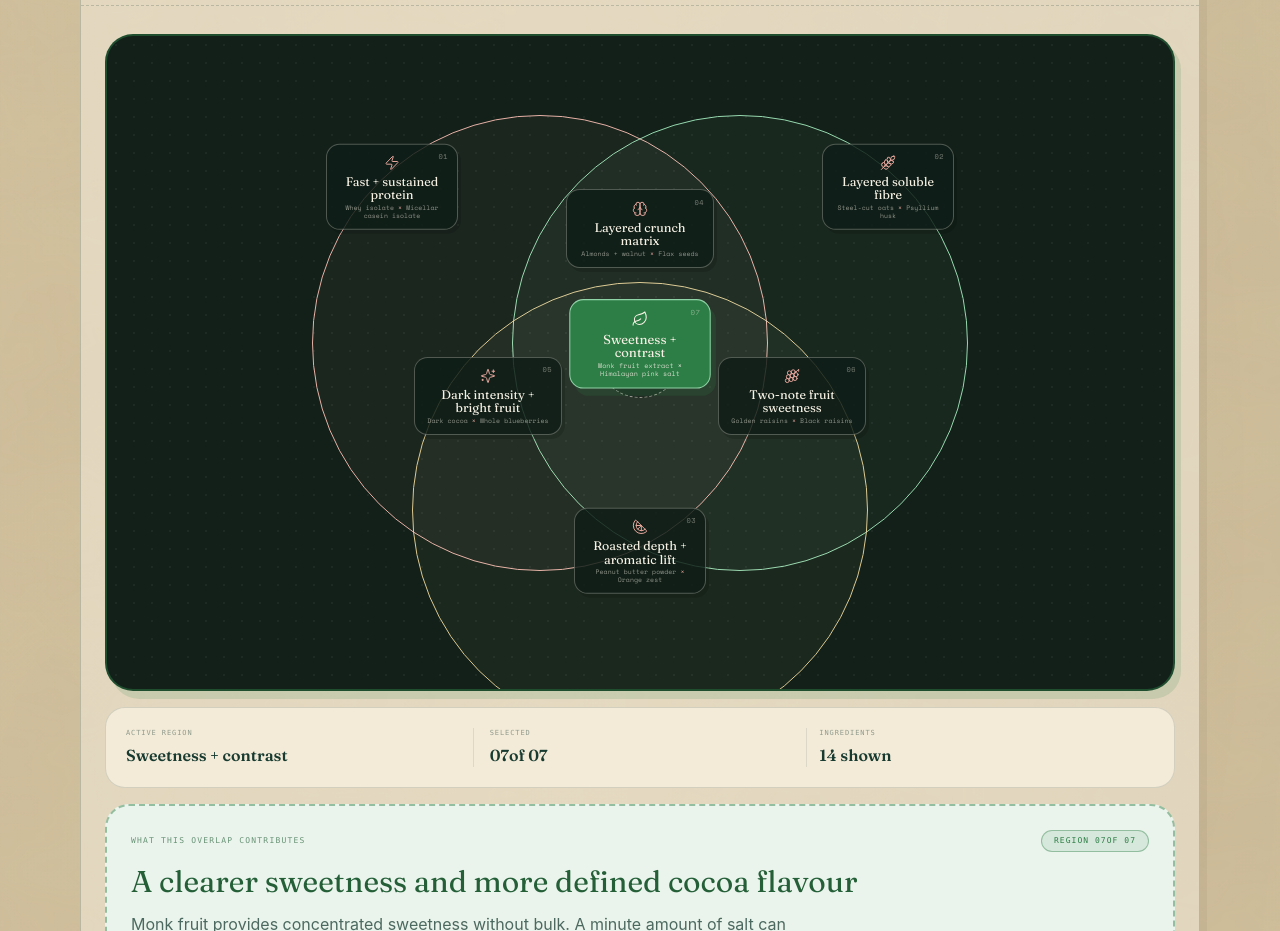
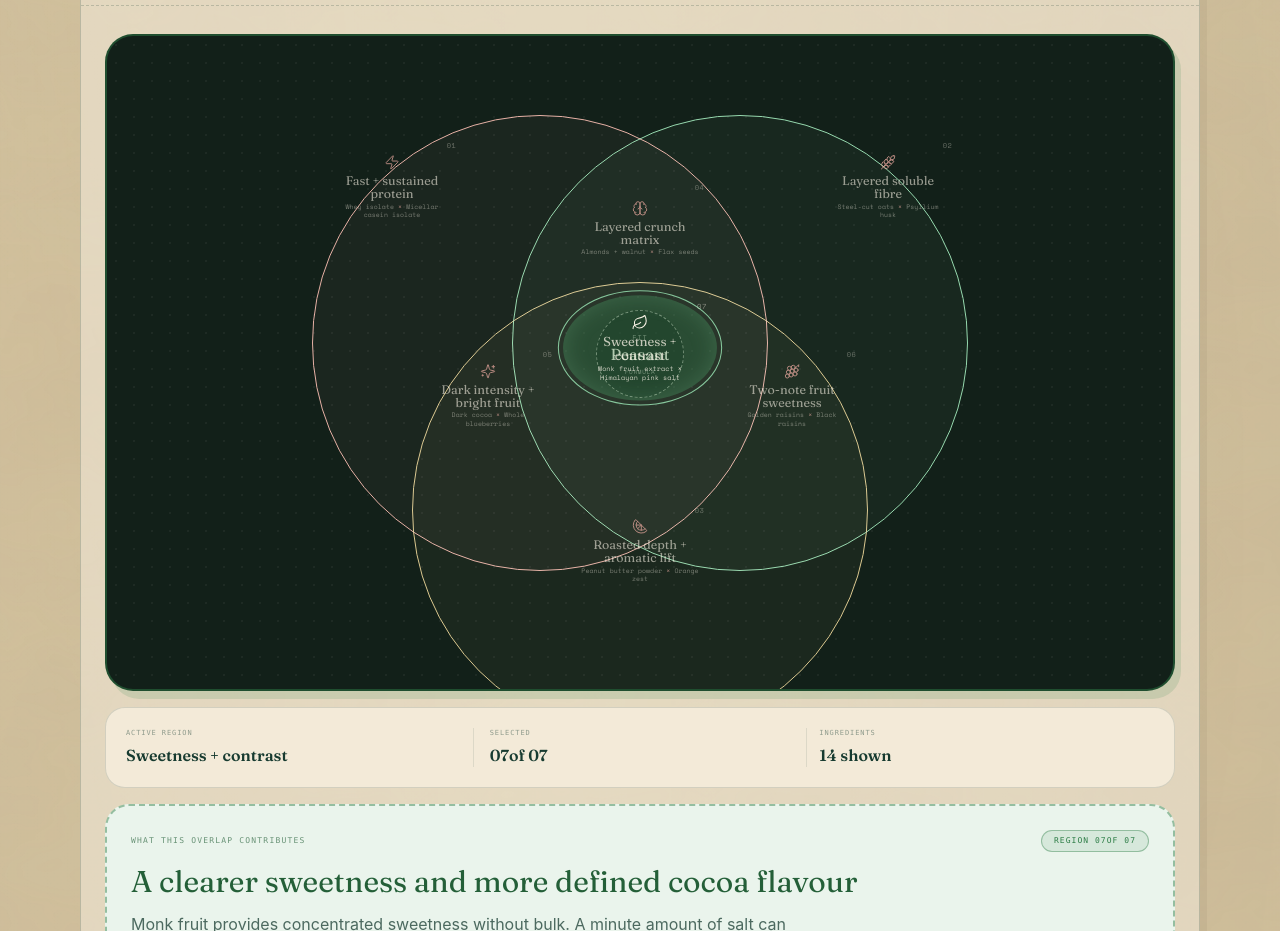
Before and after one commit to harshaoz-a11y/the-food-lab, a React (Vite) app: page / in a window 1280 px wide. Shown: the part 7000-7931 px from the top of the page. Built offline with nearby package versions, Linux system fonts and the light colour scheme.

Commit message:
Turn Venn interaction boxes into hover-filled regions

```diff
--- a/src/globals.css
+++ b/src/globals.css
@@ -3170,3 +3170,110 @@ main > section.reveal.is-revealed {
     transition: none;
   }
 }
+
+/* The seven interactions are regions of the Venn, not separate cards. */
+.venn-zone,
+.venn-zone-foundation,
+.venn-zone-texture,
+.venn-zone-flavour,
+.venn-zone-all-three {
+  width: 158px;
+  min-height: 108px;
+  aspect-ratio: 1.42;
+  border: 1px solid transparent;
+  border-radius: 50%;
+  padding: 0.75rem 0.85rem;
+  color: rgba(248, 242, 229, 0.76);
+  background: transparent;
+  box-shadow: none;
+  opacity: 0.76;
+  transition: transform 220ms ease, border-color 220ms ease, background-color 220ms ease, box-shadow 220ms ease, opacity 220ms ease;
+}
+
+.venn-zone::before {
+  content: "";
+  position: absolute;
+  inset: 0.25rem;
+  z-index: 0;
+  border-radius: inherit;
+  background: rgba(45, 125, 70, 0.34);
+  box-shadow: inset 0 0 22px rgba(143, 212, 166, 0.2);
+  opacity: 0;
+  transition: opacity 220ms ease;
+}
+
+.venn-zone:hover,
+.venn-zone:focus-visible,
+.venn-zone.is-active {
+  transform: translate(-50%, -50%) scale(1.04);
+  border-color: rgba(143, 212, 166, 0.92);
+  background: transparent;
+  box-shadow: none;
+  opacity: 1;
+}
+
+.venn-zone:hover::before,
+.venn-zone:focus-visible::before,
+.venn-zone.is-active::before {
+  opacity: 1;
+}
+
+.venn-zone:focus-visible {
+  outline: 2px solid #f8f2e5;
+  outline-offset: 3px;
+}
+
+.venn-zone-number {
+  top: 0.55rem;
+  right: 0.85rem;
+  color: rgba(248, 242, 229, 0.48);
+}
+
+.venn-zone > svg {
+  position: relative;
+  z-index: 1;
+  color: #e5a69c;
+}
+
+.venn-zone strong,
+.venn-zone small {
+  position: relative;
+  z-index: 1;
+}
+
+.venn-zone strong {
+  max-width: 92%;
+}
+
+.venn-zone small {
+  max-width: 92%;
+}
+
+@media (max-width: 767px) {
+  .venn-zone,
+  .venn-zone-foundation,
+  .venn-zone-texture,
+  .venn-zone-flavour,
+  .venn-zone-all-three {
+    width: 116px;
+    min-height: 78px;
+    padding: 0.55rem 0.45rem;
+  }
+
+  .venn-zone-number {
+    top: 0.35rem;
+    right: 0.5rem;
+  }
+
+  .venn-zone strong,
+  .venn-zone small {
+    max-width: 96%;
+  }
+}
+
+@media (prefers-reduced-motion: reduce) {
+  .venn-zone,
+  .venn-zone::before {
+    transition: none;
+  }
+}
```
